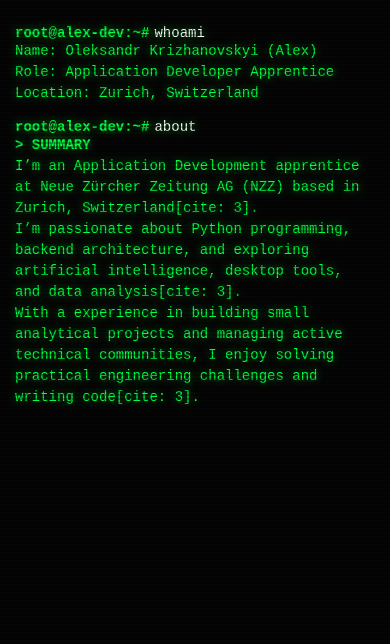
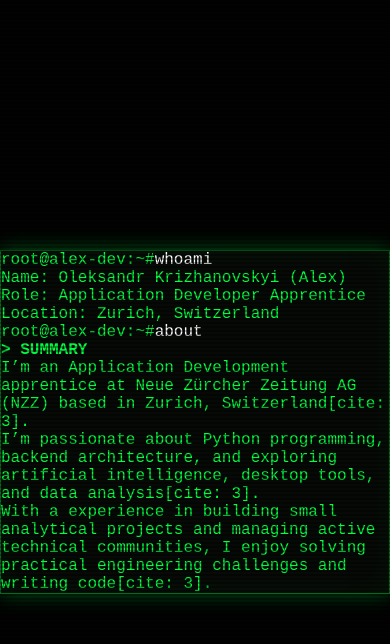
Before and after one commit to krinzhanovskyi/whoami_reincarnation, a plain HTML site: page index.html in a window 390 px wide. Drawn offline with Linux system fonts and the light colour scheme.

Commit message:
Restyling website. Polishing directory

```diff
--- a/style.css
+++ b/style.css
@@ -1,67 +1,183 @@
-/* did by gemini */
 :root {
-  --bg-color: #050505;
-  --text-color: #00ff41;
-  --glow: 0 0 8px rgba(0, 255, 65, 0.6);
-  --font-main: "Fira Code", "Courier New", Courier, monospace;
+  --term-green: #00ff41;
+  --term-dark: #070907;
+  --term-glow: rgba(0, 255, 65, 0.35);
 }
 
 * {
-  margin: 0;
-  padding: 0;
   box-sizing: border-box;
 }
 
 body {
-  background-color: var(--bg-color);
-  color: var(--text-color);
-  font-family: var(--font-main);
-  font-size: 16px;
-  height: 100vh;
-  overflow: hidden;
+  background-color: #020202;
+  color: var(--term-green);
+  font-family: "Fira Code", monospace;
+  overflow-x: hidden;
+  margin: 0;
+  min-height: 100vh;
+  display: flex;
+  align-items: center;
+  justify-content: center;
 }
 
+/* Фон матрицы */
+#matrix-canvas {
+  position: fixed;
+  top: 0;
+  left: 0;
+  width: 100vw;
+  height: 100vh;
+  z-index: 1;
+  opacity: 0.12;
+  pointer-events: none;
+}
+
+/* Горизонтальные полосы кинескопа */
 .scanlines {
   position: fixed;
   top: 0;
   left: 0;
   width: 100vw;
   height: 100vh;
-  background: linear-gradient(rgba(18, 16, 16, 0) 50%, rgba(0, 0, 0, 0.25) 50%);
+  background: linear-gradient(
+    to bottom,
+    rgba(255, 255, 255, 0),
+    rgba(255, 255, 255, 0) 50%,
+    rgba(0, 0, 0, 0.3) 50%,
+    rgba(0, 0, 0, 0.3)
+  );
   background-size: 100% 4px;
   pointer-events: none;
-  z-index: 10;
+  z-index: 9999;
 }
 
-.terminal-window {
-  position: relative;
-  z-index: 5;
-  max-width: 800px;
-  margin: 40px auto;
-  padding: 20px;
-  text-shadow: var(--glow);
+/* Мерцание ЭЛТ экрана */
+.flicker {
+  animation: crt-flicker 0.15s infinite;
+  pointer-events: none;
+  position: fixed;
+  top: 0;
+  left: 0;
+  right: 0;
+  bottom: 0;
+  background: rgba(0, 255, 65, 0.015);
+  z-index: 9998;
 }
 
-.output-text {
-  margin-bottom: 15px;
-  line-height: 1.5;
+@keyframes crt-flicker {
+  0% {
+    opacity: 0.96;
+  }
+  100% {
+    opacity: 1;
+  }
 }
 
-.input-line {
-  display: flex;
-  align-items: center;
+/* Каркас терминального окна */
+.terminal-window {
+  background-color: var(--term-dark);
+  border: 1px solid rgba(0, 255, 65, 0.4);
+  box-shadow:
+    0 0 20px var(--term-glow),
+    inset 0 0 30px rgba(0, 255, 65, 0.05);
+  z-index: 10;
+  backdrop-filter: blur(2px);
 }
 
-.prompt {
-  font-weight: bold;
-  margin-right: 10px;
+/* Глитч-эффект */
+.glitch {
+  position: relative;
+  display: inline-block;
+  color: var(--term-green);
+  text-shadow: 0 0 10px var(--term-green);
 }
 
+.glitch::before,
+.glitch::after {
+  content: attr(data-text);
+  position: absolute;
+  top: 0;
+  left: 0;
+  width: 100%;
+  height: 100%;
+  background: var(--term-dark);
+}
+
+.glitch::before {
+  left: 2px;
+  text-shadow: -1px 0 #ff0055;
+  clip-path: polygon(0 0, 100% 0, 100% 33%, 0 33%);
+  animation: glitch-anim-1 2.5s infinite linear alternate-reverse;
+}
+
+.glitch::after {
+  left: -2px;
+  text-shadow: -1px 0 #00ffff;
+  clip-path: polygon(0 67%, 100% 67%, 100% 100%, 0 100%);
+  animation: glitch-anim-2 3.2s infinite linear alternate-reverse;
+}
+
+@keyframes glitch-anim-1 {
+  0% {
+    clip-path: polygon(0 20%, 100% 20%, 100% 21%, 0 21%);
+    transform: translate(0);
+  }
+  20% {
+    clip-path: polygon(0 33%, 100% 33%, 100% 33%, 0 33%);
+    transform: translate(-2px);
+  }
+  40% {
+    clip-path: polygon(0 44%, 100% 44%, 100% 44%, 0 44%);
+    transform: translate(2px);
+  }
+  60% {
+    clip-path: polygon(0 50%, 100% 50%, 100% 20%, 0 20%);
+    transform: translate(-1px);
+  }
+  80% {
+    clip-path: polygon(0 70%, 100% 70%, 100% 70%, 0 70%);
+    transform: translate(1px);
+  }
+  100% {
+    clip-path: polygon(0 80%, 100% 80%, 100% 80%, 0 80%);
+    transform: translate(0);
+  }
+}
+
+@keyframes glitch-anim-2 {
+  0% {
+    clip-path: polygon(0 25%, 100% 25%, 100% 30%, 0 30%);
+    transform: translate(0);
+  }
+  20% {
+    clip-path: polygon(0 3%, 100% 3%, 100% 3%, 0 3%);
+    transform: translate(2px);
+  }
+  40% {
+    clip-path: polygon(0 5%, 100% 5%, 100% 20%, 0 20%);
+    transform: translate(-2px);
+  }
+  60% {
+    clip-path: polygon(0 20%, 100% 20%, 100% 20%, 0 20%);
+    transform: translate(1px);
+  }
+  80% {
+    clip-path: polygon(0 10%, 100% 10%, 100% 10%, 0 10%);
+    transform: translate(-1px);
+  }
+  100% {
+    clip-path: polygon(0 30%, 100% 30%, 100% 30%, 0 30%);
+    transform: translate(0);
+  }
+}
+
+/* Курсор */
 .cursor {
   display: inline-block;
-  width: 10px;
-  height: 18px;
-  background-color: var(--text-color);
+  width: 8px;
+  height: 1.1em;
+  background-color: var(--term-green);
+  vertical-align: middle;
   animation: blink 1s step-end infinite;
 }
 
@@ -75,51 +191,33 @@ body {
   }
 }
 
-#matrix-canvas {
-  position: fixed;
-  top: 0;
-  left: 0;
-  width: 100vw;
-  height: 100vh;
-  z-index: 1;
-  opacity: 0.15;
-  pointer-events: none;
+/* Кнопки-ссылки */
+.term-link {
+  transition: all 0.2s ease-in-out;
+  text-decoration: none;
+  padding: 3px 8px;
+  border: 1px solid rgba(0, 255, 65, 0.3);
+  color: var(--term-green);
+  background: rgba(0, 255, 65, 0.05);
 }
 
-/* mobile version */
-
-::-webkit-scrollbar {
-  width: 8px;
+.term-link:hover {
+  background-color: var(--term-green);
+  color: #000;
+  box-shadow: 0 0 10px var(--term-green);
 }
 
+/* Кастомный скроллбар */
+::-webkit-scrollbar {
+  width: 6px;
+}
 ::-webkit-scrollbar-track {
-  background: var(--bg-color);
+  background: #020202;
 }
-
 ::-webkit-scrollbar-thumb {
-  background: #005511;
-  border-radius: 4px;
+  background: #004411;
+  border-radius: 2px;
 }
-
 ::-webkit-scrollbar-thumb:hover {
-  background: var(--text-color);
+  background: var(--term-green);
 }
-
-@media (max-width: 768px) {
-  body {
-    font-size: 14px;
-  }
-
-  .terminal-window {
-    margin: 10px auto;
-    padding: 15px;
-  }
-
-  #cmd-input {
-    font-size: 14px;
-  }
-
-  .prompt {
-    margin-right: 5px;
-  }
-}
```
Also changed, not shown: 1 other file.
